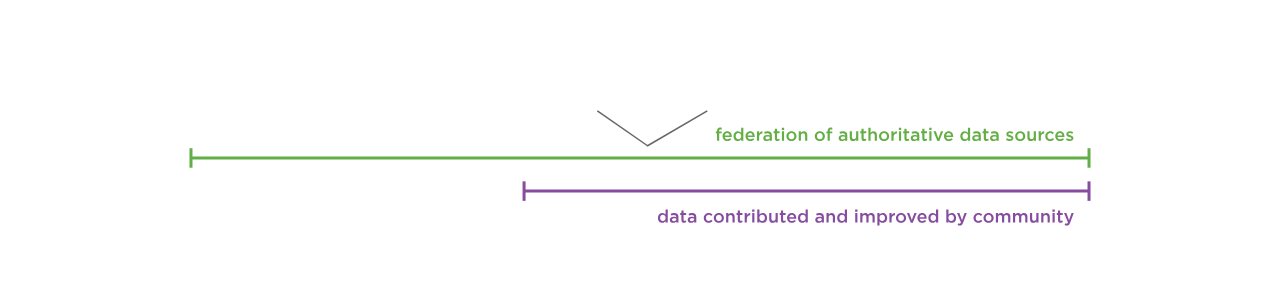
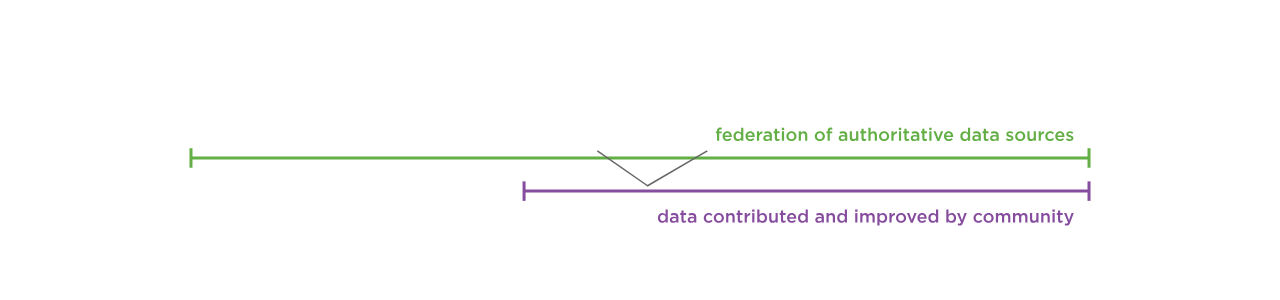
Before and after one commit to transitland/www-transit-land, a Jekyll site: the page built from how-it-works/index.html, in a window 1280 px wide. Shown: the part 616-916 px from the top of the page. Built offline with Jekyll 4.4.1, drawn with Linux system fonts in a browser that asks for light colours; nearby versions of some CDN libraries.

Commit message:
arrow going down bit

```diff
--- a/_sass/_slide.scss
+++ b/_sass/_slide.scss
@@ -106,7 +106,7 @@ $slideNum : 5;
     color:#666;
     position:absolute;
     left:50%;
-    bottom:120px;
+    bottom:80px;
     margin-left:-50px;
     cursor:pointer;
   }
```
